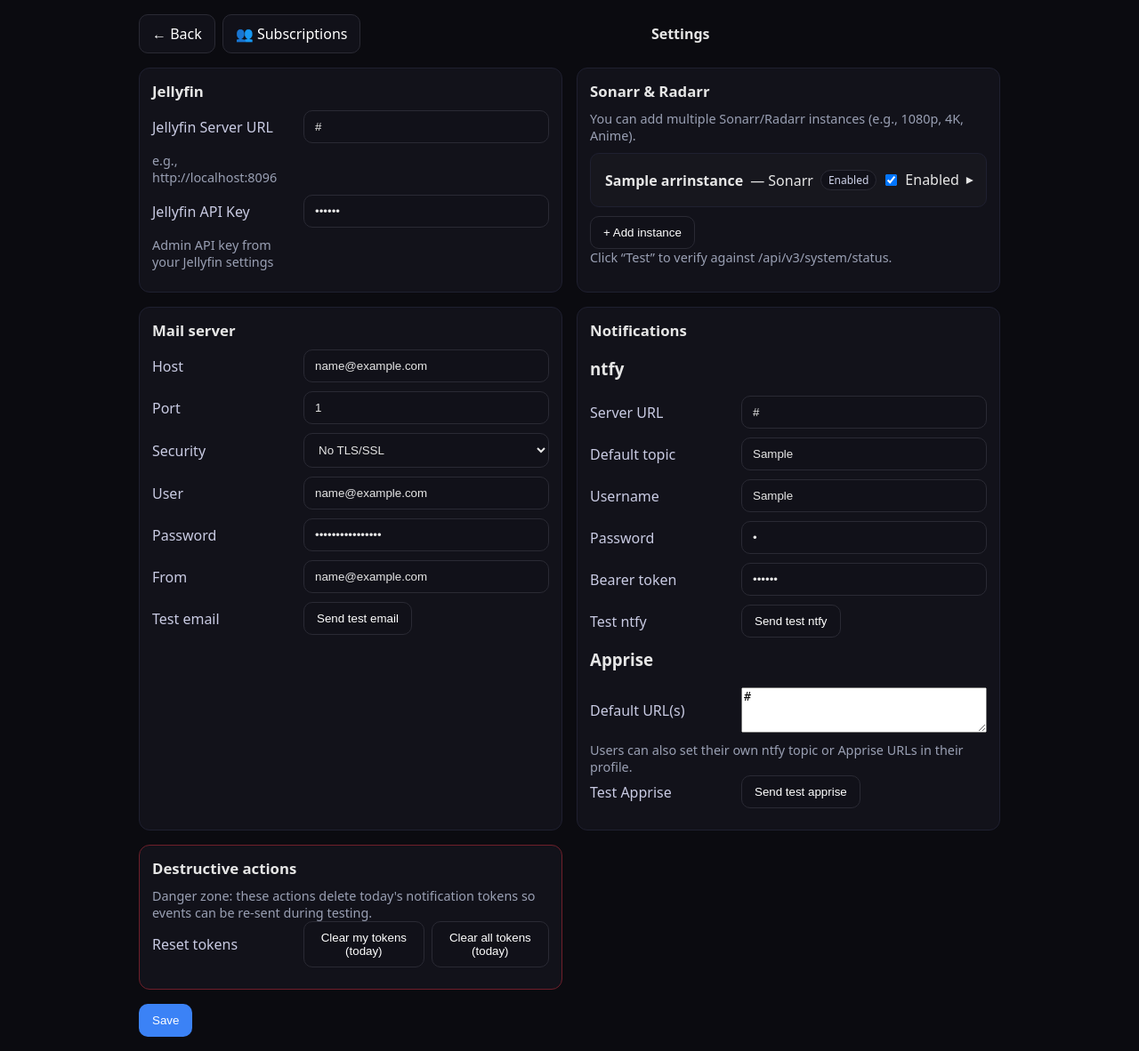
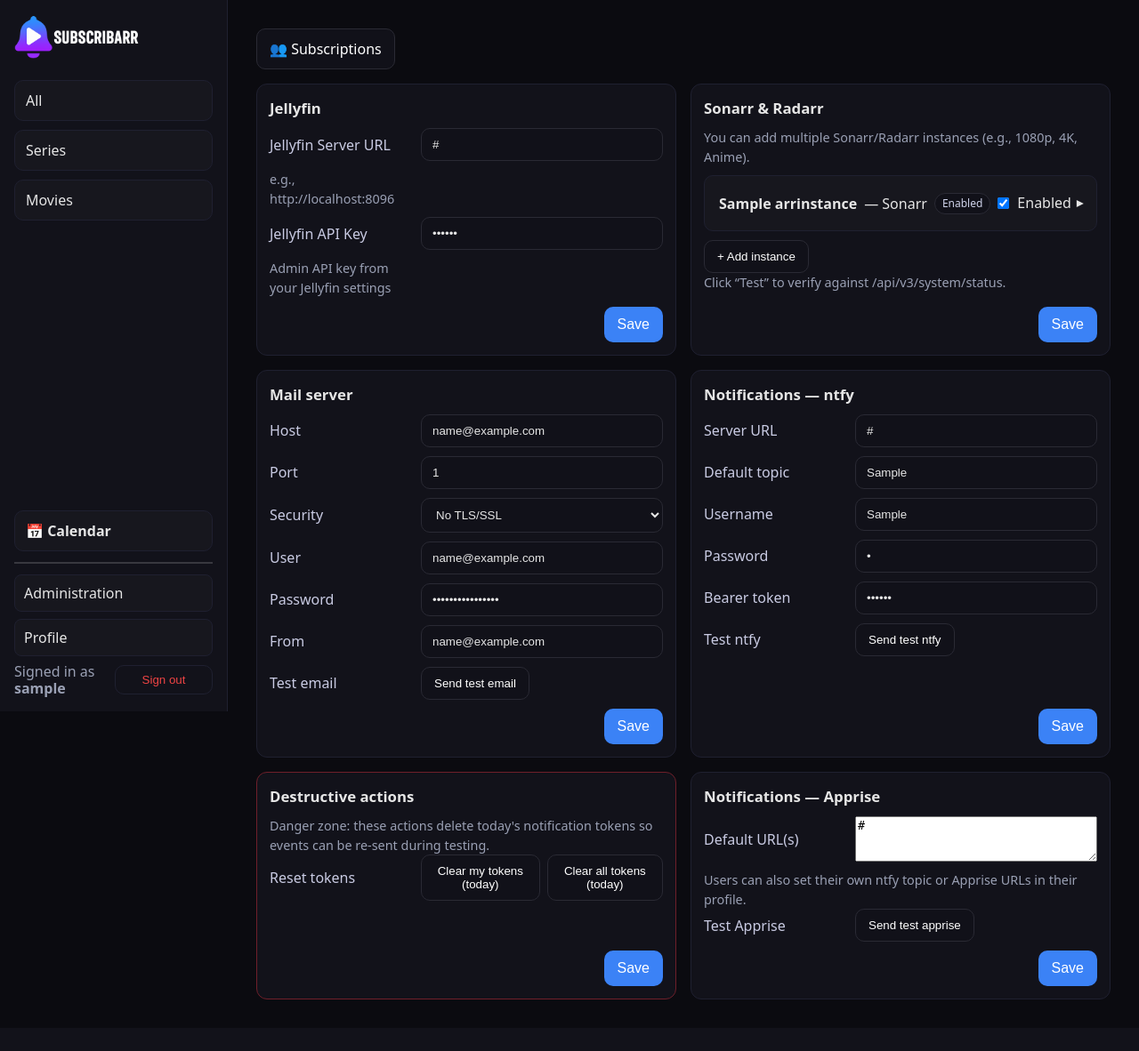
Before and after one commit to jschaufuss/subscribarr, a Django app: page /settings/ in a window 1280 px wide. Shown: the whole page at 89% size. After the commit the page ends 1124 px from the top, so only its background shows below. Run offline with Django 5.2, Linux system fonts and the light colour scheme; a user stored in the database is signed in; tables that the repository leaves empty hold one stand-in row (values such as "Sample post").

Commit message:
changed admin view

```diff
--- a/settingspanel/templates/settingspanel/settings.html
+++ b/settingspanel/templates/settingspanel/settings.html
@@ -1,22 +1,14 @@
+{% extends "base.html" %}
 {% load static %}
-<!doctype html>
-<html lang="en">
-
-<head>
-    <meta charset="utf-8">
-    <meta name="viewport" content="width=device-width, initial-scale=1">
-    <title>Settings – Subscribarr</title>
-    <link rel="stylesheet" href="{% static 'css/settings.css' %}">
-</head>
-
-<body>
+{% block title %}Settings – Subscribarr{% endblock %}
+{% block extra_style %}<link rel="stylesheet" href="{% static 'css/settings.css' %}">{% endblock %}
+{% block content %}
     <div class="wrap">
         <div class="topbar">
             <div style="display:flex; gap:8px; align-items:center;">
-                <a href="/" class="btn">← Back</a>
                 <a href="{% url 'settingspanel:subscriptions' %}" class="btn">👥 Subscriptions</a>
             </div>
-            <div><strong>Settings</strong></div>
+            <div></div>
             <div></div>
         </div>
 
@@ -38,6 +30,9 @@
                         <label>Jellyfin API Key</label>
                         {{ jellyfin_form.jellyfin_api_key }}
                         <div class="help">Admin API key from your Jellyfin settings</div>
+                    </div>
+                    <div class="card-actions">
+                        <button class="btn btn-primary" type="submit">Save</button>
                     </div>
                 </div>
 
@@ -99,6 +94,9 @@
                         <button class="btn" type="button" onclick="addInstance()">+ Add instance</button>
                     </div>
                     <div class="help">Click “Test” to verify against /api/v3/system/status.</div>
+                    <div class="card-actions">
+                        <button class="btn btn-primary" type="submit">Save</button>
+                    </div>
                 </div>
 
                 <div class="card">
@@ -115,11 +113,13 @@
                             <button class="btn" type="button" onclick="testNotify('email', this)">Send test email</button>
                         </div>
                     </div>
+                    <div class="card-actions">
+                        <button class="btn btn-primary" type="submit">Save</button>
+                    </div>
                 </div>
 
                 <div class="card">
-                    <h2>Notifications</h2>
-                    <h3>ntfy</h3>
+                    <h2>Notifications — ntfy</h2>
                     <div class="row"><label>Server URL</label>{{ notify_form.ntfy_server_url }}</div>
                     <div class="row"><label>Default topic</label>{{ notify_form.ntfy_topic_default }}</div>
                     <div class="row"><label>Username</label>{{ notify_form.ntfy_user }}</div>
@@ -131,15 +131,8 @@
                             <button class="btn" type="button" onclick="testNotify('ntfy', this)">Send test ntfy</button>
                         </div>
                     </div>
-
-                    <h3 style="margin-top:12px;">Apprise</h3>
-                    <div class="row"><label>Default URL(s)</label>{{ notify_form.apprise_default_url }}</div>
-                    <div class="help">Users can also set their own ntfy topic or Apprise URLs in their profile.</div>
-                    <div class="row">
-                        <label>Test Apprise</label>
-                        <div class="inline-actions">
-                            <button class="btn" type="button" onclick="testNotify('apprise', this)">Send test apprise</button>
-                        </div>
+                    <div class="card-actions">
+                        <button class="btn btn-primary" type="submit">Save</button>
                     </div>
                 </div>
 
@@ -153,19 +146,33 @@
                             <button class="btn" type="button" onclick="resetNotify('all', this)">Clear all tokens (today)</button>
                         </div>
                     </div>
+                    <div class="card-actions">
+                        <button class="btn btn-primary" type="submit">Save</button>
+                    </div>
                 </div>
 
+                <div class="card">
+                    <h2>Notifications — Apprise</h2>
+                    <div class="row"><label>Default URL(s)</label>{{ notify_form.apprise_default_url }}</div>
+                    <div class="help">Users can also set their own ntfy topic or Apprise URLs in their profile.</div>
+                    <div class="row">
+                        <label>Test Apprise</label>
+                        <div class="inline-actions">
+                            <button class="btn" type="button" onclick="testNotify('apprise', this)">Send test apprise</button>
+                        </div>
+                    </div>
+                    <div class="card-actions">
+                        <button class="btn btn-primary" type="submit">Save</button>
+                    </div>
+                </div>
                 <!-- Account management removed: Jellyfin-only auth -->
             </div>
 
-            <div style="margin-top:16px">
-                <button class="btn btn-primary" type="submit">Save</button>
-            </div>
+
         </form>
     </div>
 
     <script>
-
         // Update header text from inputs
         function updateArrHeader(row){
             const name = row.querySelector('[name$="-name"]');
@@ -189,7 +196,6 @@
             const totalEl = document.querySelector('#id_form-TOTAL_FORMS');
             const index = parseInt(totalEl.value, 10);
 
-                        // Build minimal row using empty prefix
             const html = `
                 <div class="arr-row">
                     <div class="arr-header" onclick="toggleArrRow(this)">
@@ -263,22 +269,6 @@
                 updateArrHeader(row);
             });
         });
-
-        function testConnection(kind) {
-            const url = document.querySelector(`input[name="${kind}_url"]`).value;
-            const key = document.querySelector(`input[name="${kind}_api_key"]`).value;
-
-            fetch(`/settings/test-connection/?kind=${kind}&url=${encodeURIComponent(url)}&key=${encodeURIComponent(key)}`)
-                .then(r => r.json())
-                .then(data => {
-                    if (data.ok) {
-            alert(kind + " connection successful!");
-                    } else {
-            alert(kind + " error: " + data.error);
-                    }
-                })
-        .catch(err => alert(kind + " error: " + err));
-        }
 
         function setBadge(kind, state, text, tooltip) {
             const el = document.getElementById(kind + "Status");
@@ -360,9 +350,5 @@
                 .catch(err=>alert(`Reset error: ${String(err)}`))
                 .finally(()=>{ if(btn) btn.disabled=false; });
         }
-
     </script>
-
-</body>
-
-</html>
+{% endblock %}
--- a/static/css/settings.css
+++ b/static/css/settings.css
@@ -52,21 +52,34 @@ a {
 
 .grid {
     display: grid;
-    gap: 16px
+    gap: 16px;
+    grid-auto-flow: row dense;
 }
 
 @media(min-width:900px) {
     .grid {
         grid-template-columns: 1fr 1fr
     }
+    .card-span-2 { grid-row: span 2; }
 }
 
 .card {
     background: var(--panel);
     border: 1px solid var(--panel-b);
     border-radius: 12px;
-    padding: 14px
+    padding: 14px;
+    display: flex;
+    flex-direction: column;
 }
+
+.card-actions {
+    margin-top: auto;
+    display: flex;
+    justify-content: flex-end;
+}
+
+/* Slightly tighten vertical rhythm inside cards */
+.card .row:last-of-type { margin-bottom: 6px; }
 
 .card h2 {
     margin: 0 0 10px;
@@ -192,3 +205,11 @@ a {
 .arr-row .arr-chevron { transform: rotate(0deg); transition: transform .15s ease; }
 .arr-row.collapsed .arr-chevron { transform: rotate(-90deg); }
 .badge.small { font-size: .75rem; padding: 2px 8px; }
+
+/* Mobile tweaks */
+@media (max-width: 640px) {
+    .wrap { padding: 12px; }
+    .row { grid-template-columns: 1fr; align-items: start; }
+    .row label { margin-bottom: 6px; }
+    .inline-actions { min-width: 0; flex-wrap: wrap; gap: 6px; }
+}
```
Lines whose indentation alone changed are shown as unchanged.
